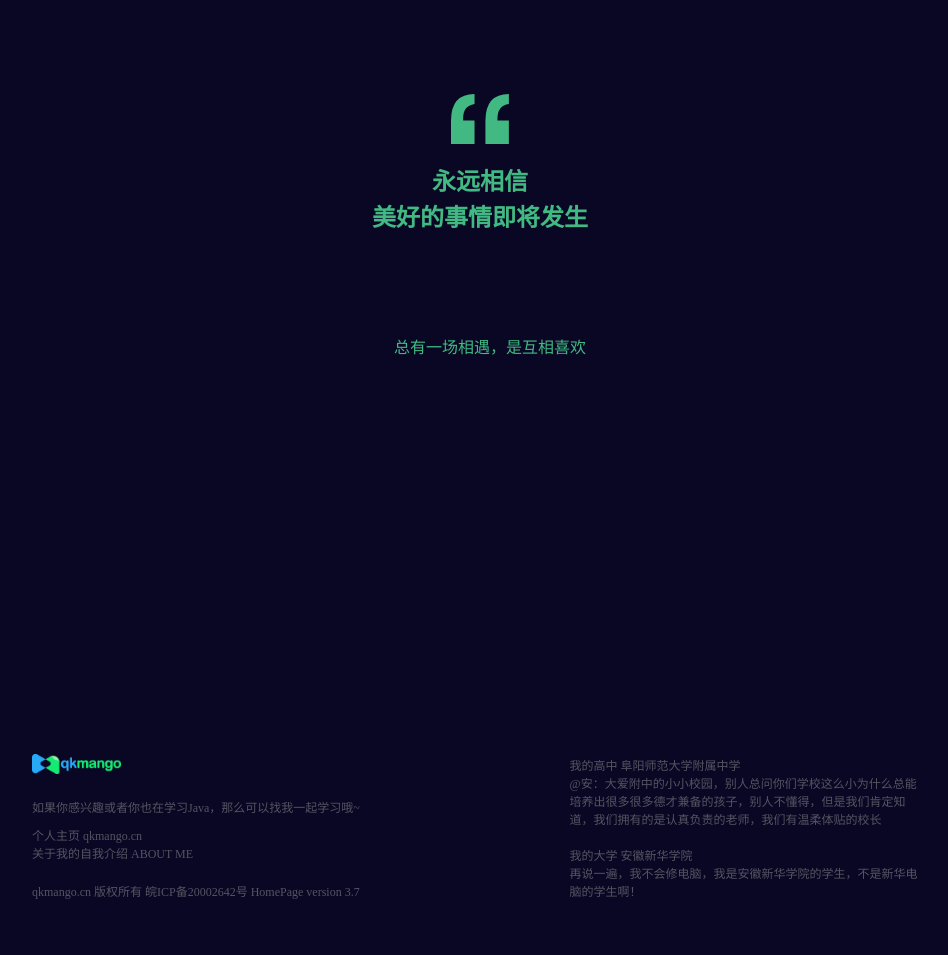
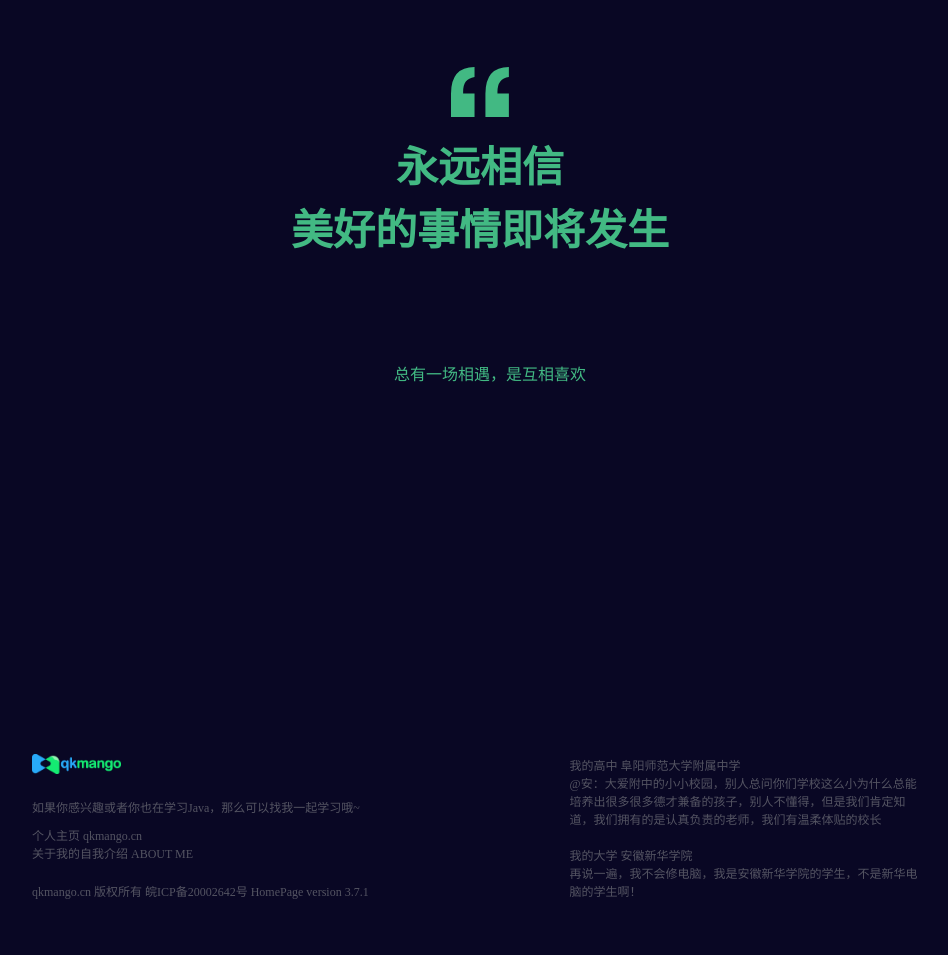
Before and after one commit to qkmango/homepage, a plain HTML site: page index.html in a window 1280 px wide. Shown: the part 1620-2575 px from the top of the page, without its empty margins (160-1108 px from the left). Drawn offline with Linux system fonts and the light colour scheme; no server answers.

Commit message:
更改字体大小

```diff
--- a/css/index.css
+++ b/css/index.css
@@ -292,7 +292,7 @@
 	color: var(--theme_color);
 }
 .big-quote p {
-	font-size: 24px;
+	font-size: 42px;
 	line-height: 1.5;
 	/* color: var(--theme_color); */
 	font-weight: bold;
--- a/index.html
+++ b/index.html
@@ -170,7 +170,7 @@
 				<div class="describe">
 					<span>qkmango.cn 版权所有</span>
 					<a href="http://www.beian.miit.gov.cn/" target="_blank">皖ICP备20002642号</a>
-					<span>HomePage version 3.7</span>
+					<span>HomePage version 3.7.1</span>
 				</div>
 			</div>
 			<div class="links">
```
